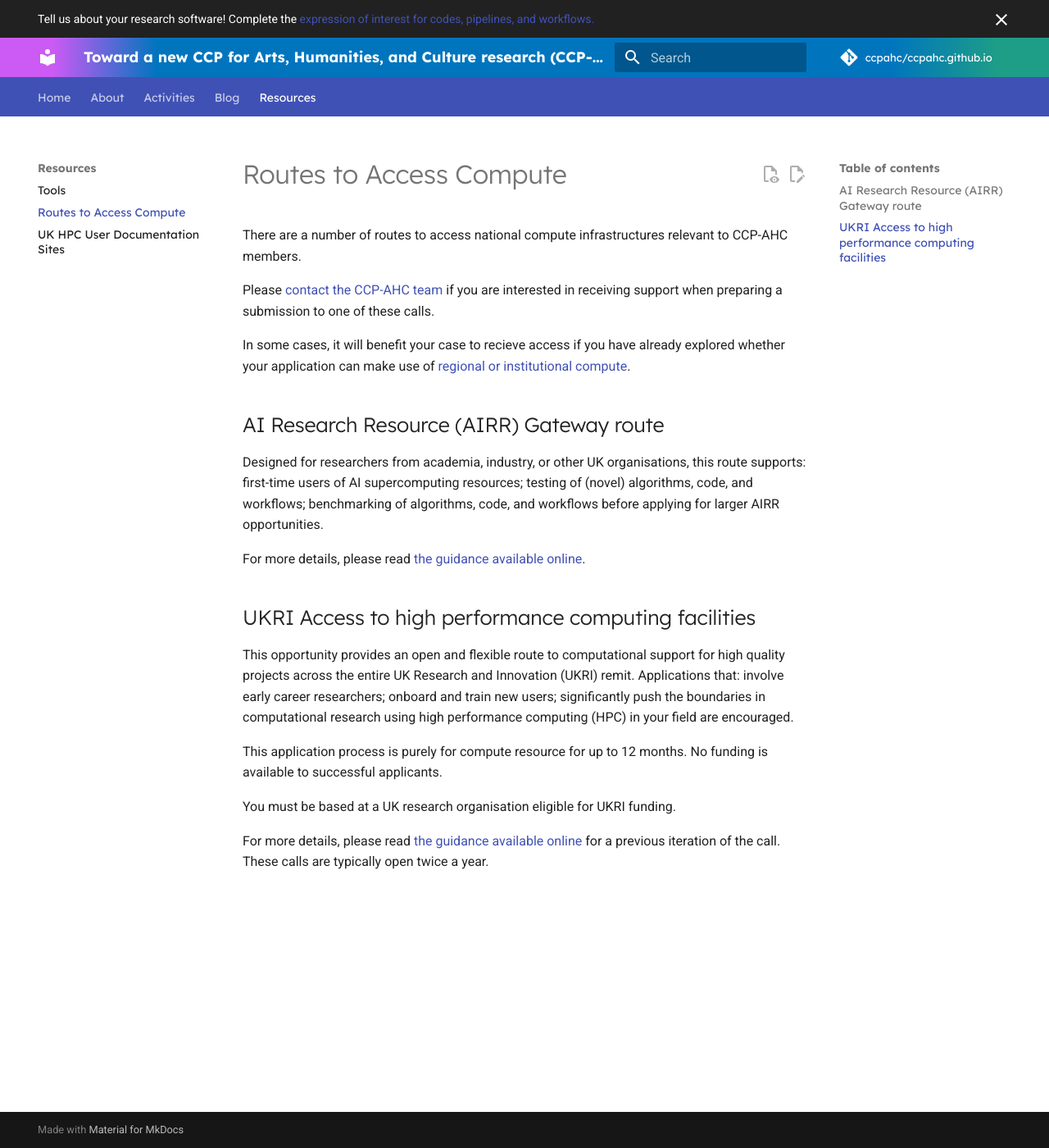
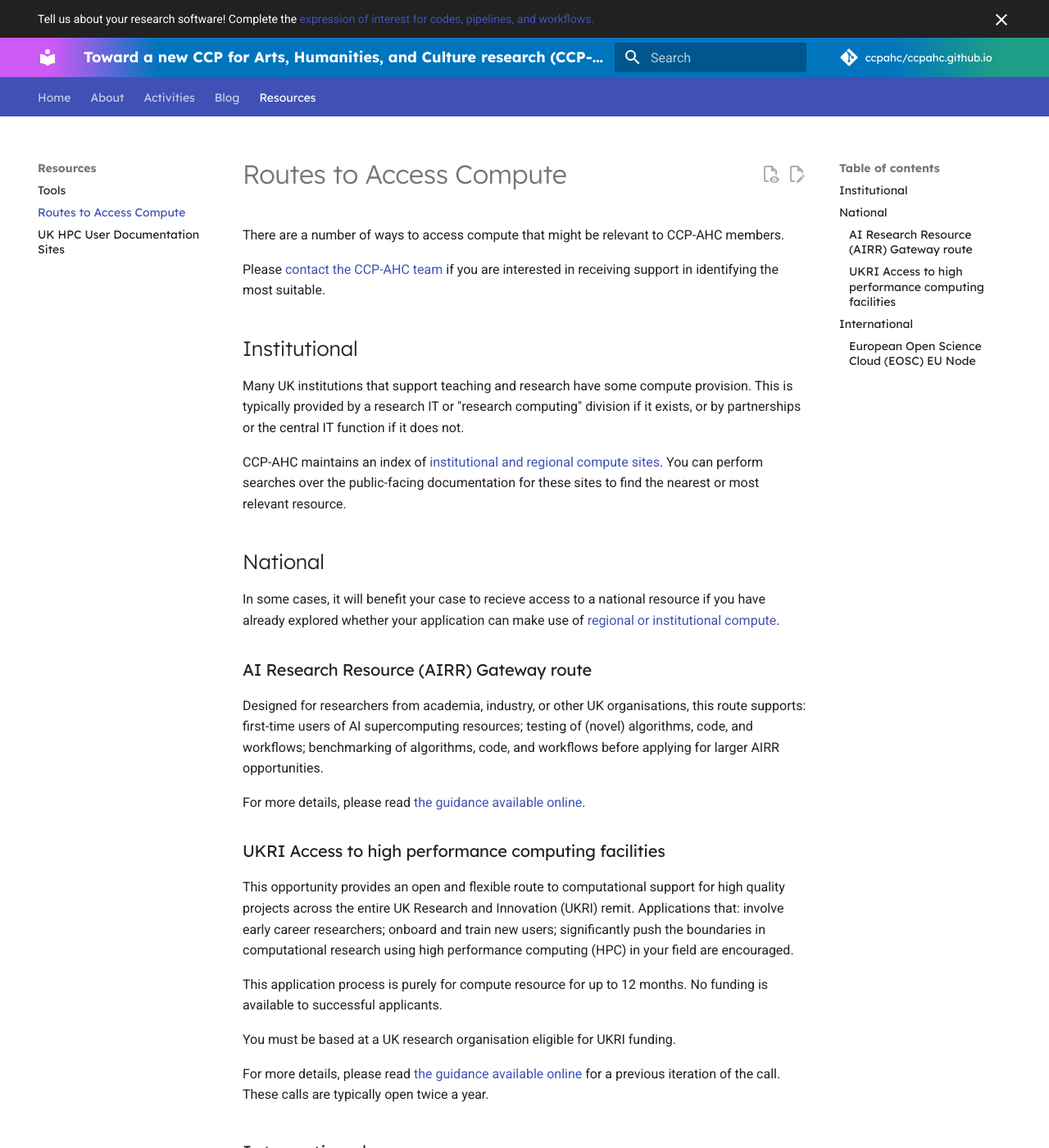
Before and after one commit to ccpahc/ccpahc.github.io, an MkDocs documentation site: the page built from docs/resources/routes-to-access-compute.md, in a window 1280 px wide and 1400 px high. Shown: the whole window at 82% size. Built offline with MkDocs 1.6.1 and Material for MkDocs 9.7.7, drawn with Linux system fonts in a browser that asks for light colours; comment, search, counter and statistics services are not loaded; some of the changed text lies outside the part shown.

Commit message:
Revise compute access documentation for CCP-AHC members
Updated language for clarity and added sections on institutional, national, and international compute access routes.

```diff
--- a/docs/resources/routes-to-access-compute.md
+++ b/docs/resources/routes-to-access-compute.md
@@ -1,16 +1,24 @@
-There are a number of routes to access national compute infrastructures relevant to CCP-AHC members.
+There are a number of ways to access compute that might be relevant to CCP-AHC members.
 
-Please [contact the CCP-AHC team](../index.md#contact) if you are interested in receiving support when preparing a submission to one of these calls.
+Please [contact the CCP-AHC team](../index.md#contact) if you are interested in receiving support in identifying the most suitable.
 
-In some cases, it will benefit your case to recieve access if you have already explored whether your application can make use of [regional or institutional compute](./sites.md).
+## Institutional
 
-## AI Research Resource (AIRR) Gateway route
+Many UK institutions that support teaching and research have some compute provision. This is typically provided by a research IT or "research computing" division if it exists, or by partnerships or the central IT function if it does not.
+
+CCP-AHC maintains an index of [institutional and regional compute sites](./sites.md). You can perform searches over the public-facing documentation for these sites to find the nearest or most relevant resource.
+
+## National
+
+In some cases, it will benefit your case to recieve access to a national resource if you have already explored whether your application can make use of [regional or institutional compute](./sites.md).
+
+### AI Research Resource (AIRR) Gateway route
 
 Designed for researchers from academia, industry, or other UK organisations, this route supports: first-time users of AI supercomputing resources; testing of (novel) algorithms, code, and workflows; benchmarking of algorithms, code, and workflows before applying for larger AIRR opportunities.
 
 For more details, please read [the guidance available online](https://www.gov.uk/government/publications/ai-research-resource/airr-gateway-route-ukri-guidance).
 
-## UKRI Access to high performance computing facilities
+### UKRI Access to high performance computing facilities
 
 This opportunity provides an open and flexible route to computational support for high quality projects across the entire UK Research and Innovation (UKRI) remit. Applications that: involve early career researchers; onboard and train new users; significantly push the boundaries in computational research using high performance computing (HPC) in your field are encouraged.
 
@@ -19,3 +27,13 @@
 You must be based at a UK research organisation eligible for UKRI funding.
 
 For more details, please read [the guidance available online](https://www.ukri.org/opportunity/access-to-high-performance-computing-facilities-spring-2025/) for a previous iteration of the call. These calls are typically open twice a year.
+
+## International
+
+### European Open Science Cloud (EOSC) EU Node
+
+The European Commission funds a compute and data storage service called the [EOSC EU Node](https://open-science-cloud.ec.europa.eu/).
+
+If you require non-commercial compute for more technical users (including Jupyter notebooks with GPUs for researchers), at the moment the Commission is giving away free credits at the time of writing (January 2026).
+
+Anyone at institutions at countries that are in or associated to Horizon Europe can sign on using their institutional credentials (via eduGAIN). We would appreciate your experience working with this service. Please contact <ccpahc@durham.ac.uk> for more detail.
```
